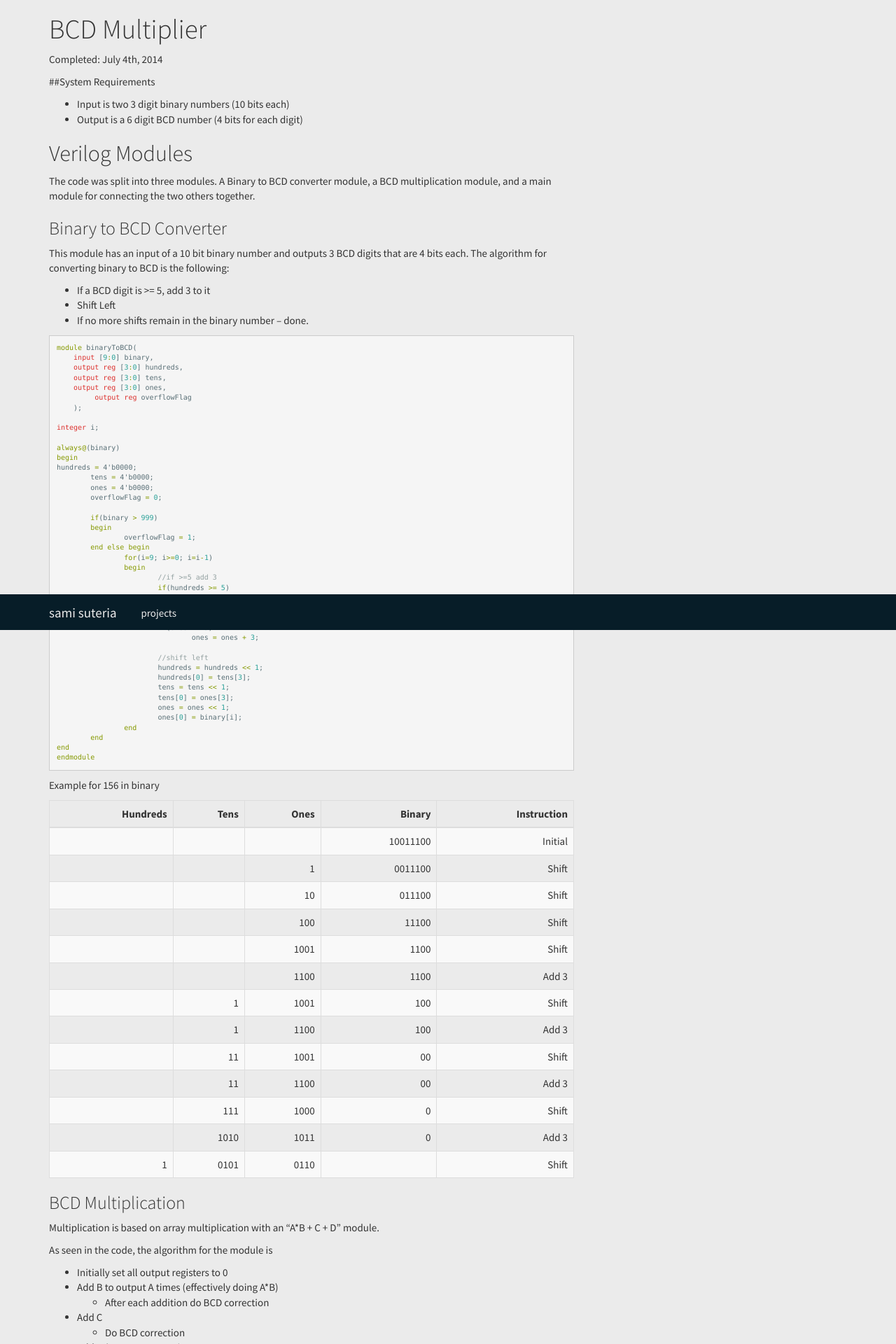
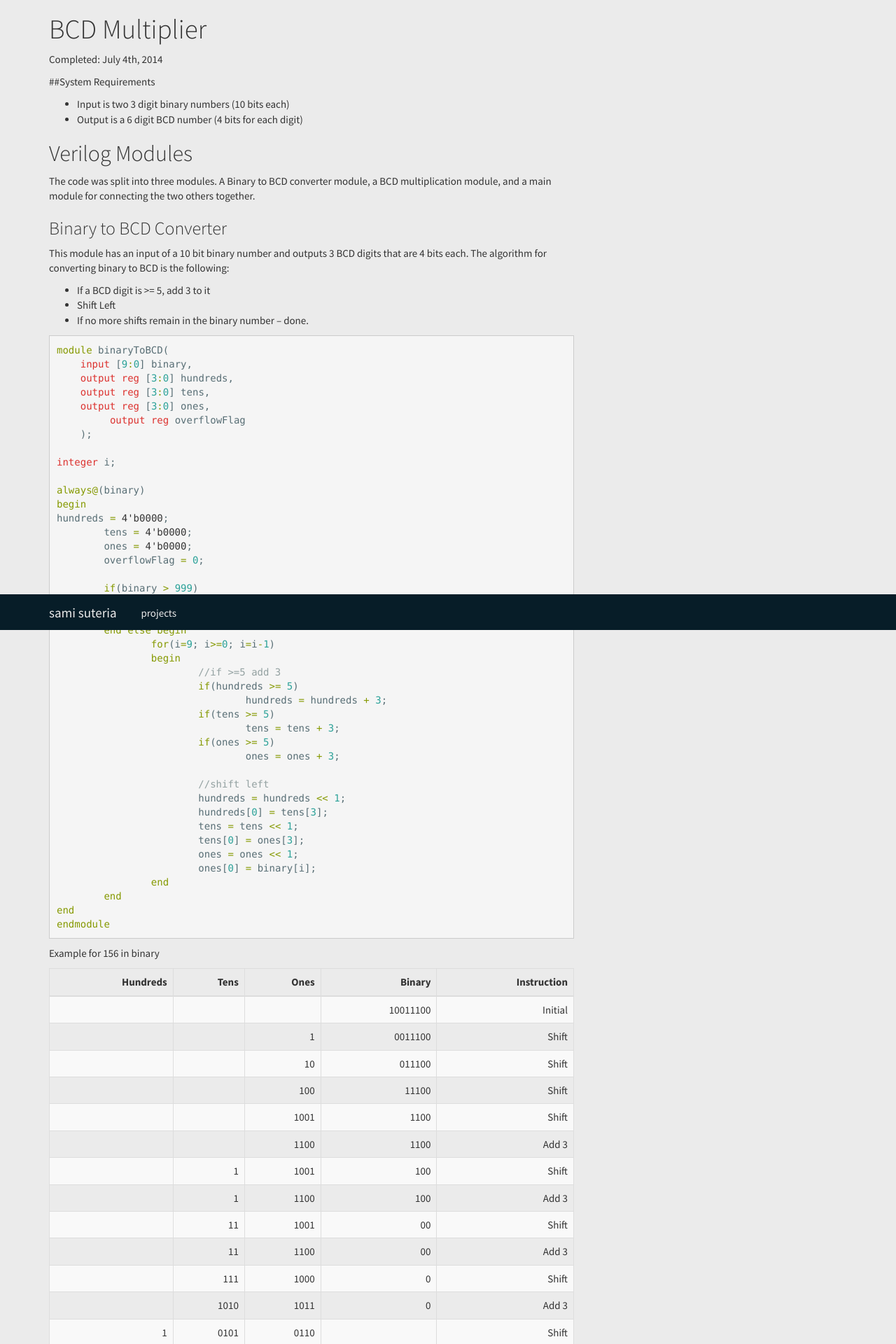
Before and after one commit to samisuteria/samisuteria.github.io, a Jekyll site: the page built from projects/bcd-multiplier-verilog.md, in a window 1280 px wide. Shown: the top 1920 px of the page at 70% size. Built offline with Jekyll 4.4.1, drawn with Linux system fonts in a browser that asks for light colours; nearby versions of some CDN libraries.

Commit message:
update theme

```diff
--- a/css/theme.css
+++ b/css/theme.css
@@ -18,7 +18,7 @@ cyan      #2aa198  strings, numbers
 green     #859900  operators, other keywords
 */
 
-.highlight pre { color: #586e75; font-size: 10px !important}
+pre.highlight { color: #586e75; font-size: 10px !important}
 .highlight .lineno { color: #93a1a1 } /* Line Numbers */
 .highlight .c { color: #93a1a1 } /* Comment */
 .highlight .err { color: #586e75 } /* Error */
```
